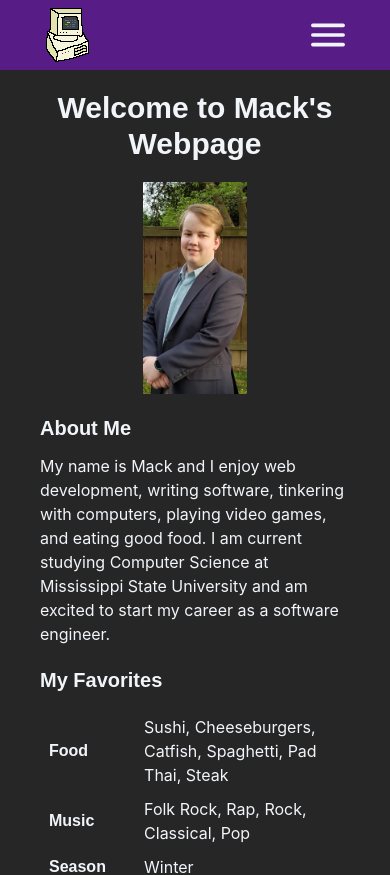
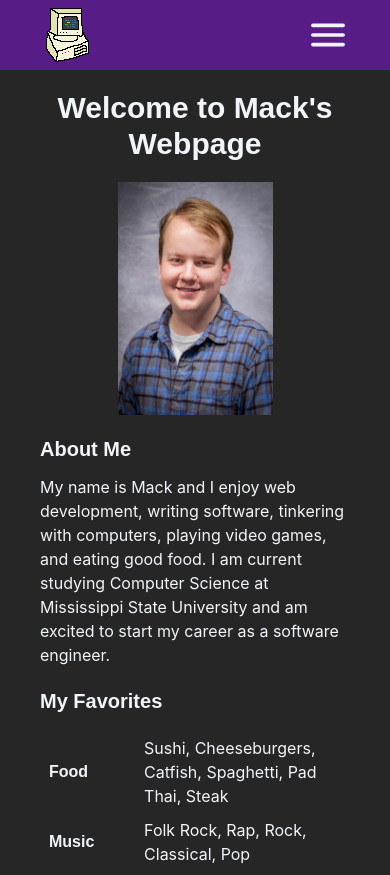
Before and after one commit to mackhack321/mackstanley.com, a React (Create React App) app: page / in a window 390 px wide. Shown: the top 875 px of the page. Built offline with nearby package versions, Linux system fonts and the light colour scheme.

Commit message:
update headshot

```diff
--- a/src/components/Home.js
+++ b/src/components/Home.js
@@ -16,7 +16,7 @@ export default function Home() {
             <img
               src={me}
               alt="A very handsome portrait of Mack"
-              className="mx-auto w-1/3 md:mx-0"
+              className="mx-auto w-1/2 md:mx-0"
               title="It's me, Mack Stanley"
             />
           </div>
```
Also changed, not shown: src/assets/me.jpg.
